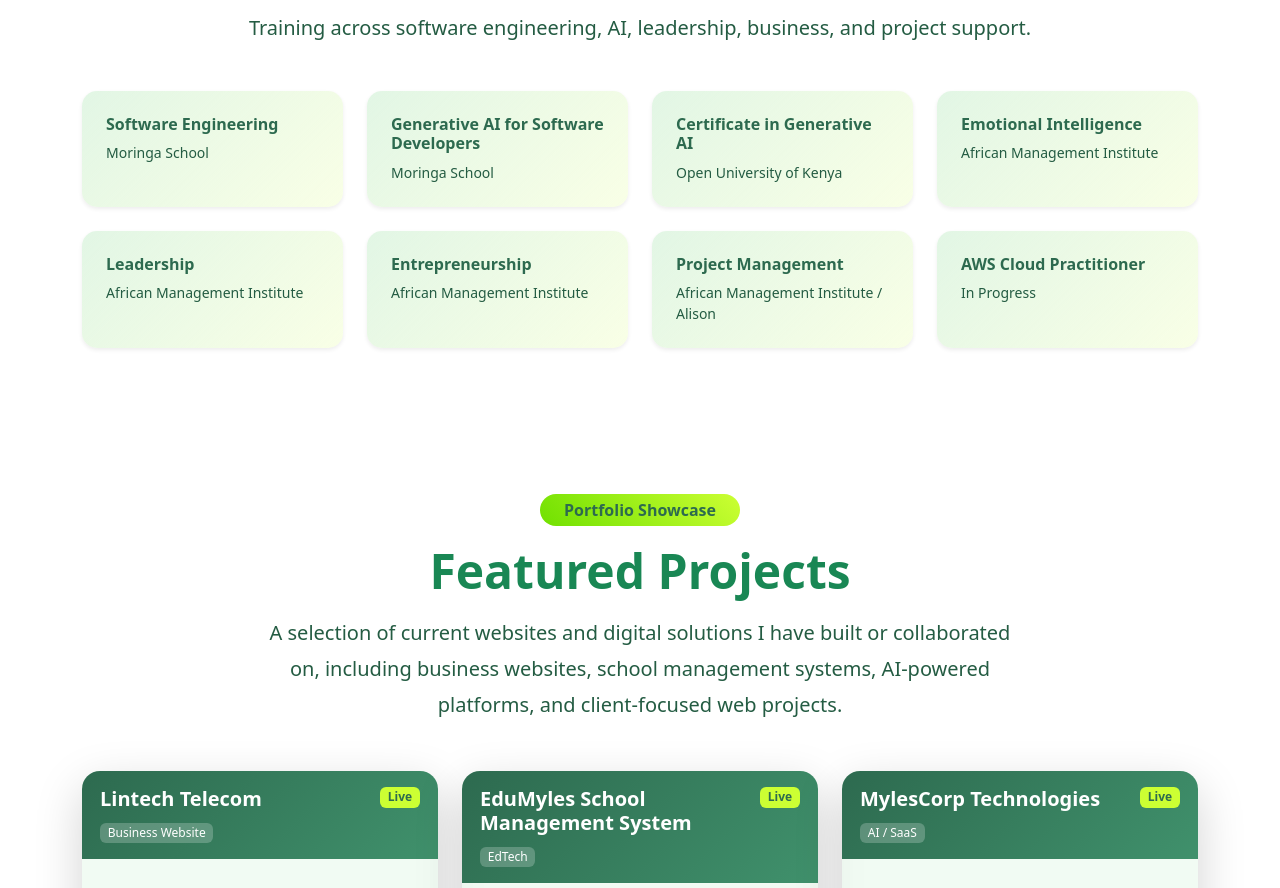
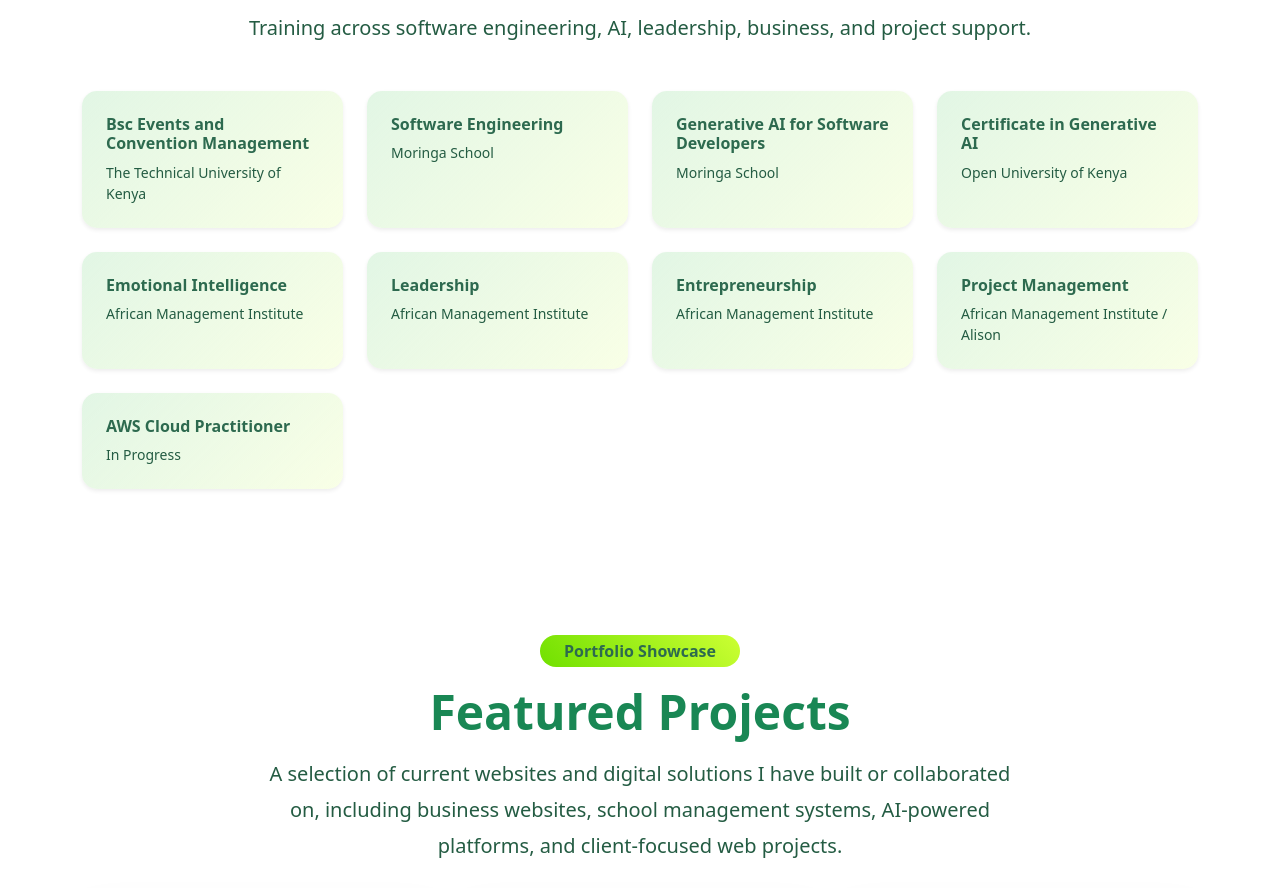
Before and after one commit to PollyM-tech/my-profile, a React (Vite) app: page /about in a window 1280 px wide. Shown: the part 3706-4594 px from the top of the page. Built offline with nearby package versions, Linux system fonts and the light colour scheme.

Commit message:
updates on about section

```diff
--- a/src/components/About.jsx
+++ b/src/components/About.jsx
@@ -98,6 +98,10 @@
   ];
 
   const certifications = [
+    {
+      title: "Bsc Events and Convention Management",
+      institution: "The Technical University of Kenya",
+    },
     {
       title: "Software Engineering",
       institution: "Moringa School",
```
